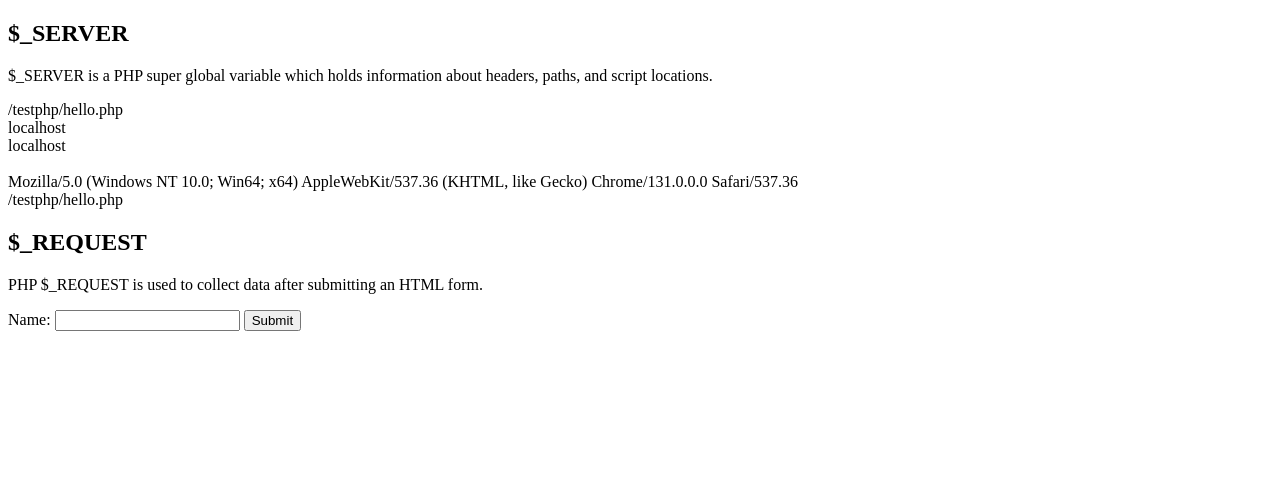
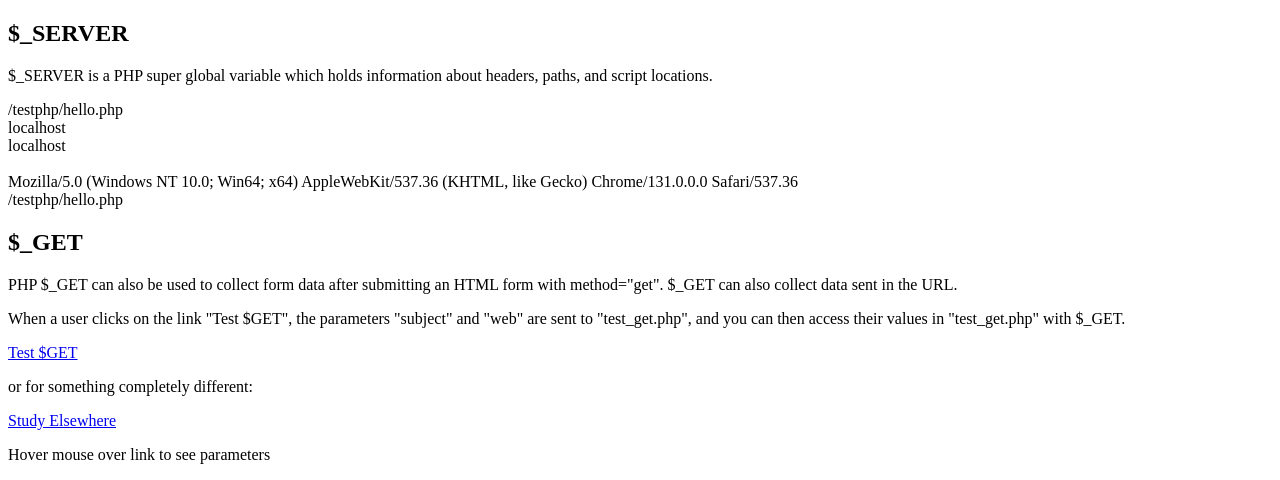
Before and after one commit to dmgleichman/webdoug, a PHP site: page /testphp/hello.php in a window 1280 px wide. Shown: the part 1574-2054 px from the top of the page. Before the commit the page ends 1905 px from the top, so only its background shows below. Run offline with PHP 8.4, Linux system fonts and the light colour scheme; data that the repository does not hold is empty.

Commit message:
PHP Request Post Get

```diff
--- a/testphp/hello.php
+++ b/testphp/hello.php
@@ -162,27 +162,20 @@
 	echo $_SERVER['SCRIPT_NAME'];
 	?>
 
+	<h2>$_GET</h2>
+	<p>PHP $_GET can also be used to collect form data after submitting an HTML form with method="get".
+		$_GET can also collect data sent in the URL.
+	</p>
 
-	<h2>$_REQUEST</h2>
-	<p>PHP $_REQUEST is used to collect data after submitting an HTML form.</p>
-	<form method="post" action="<?php echo $_SERVER['PHP_SELF'];?>">
-	  Name: <input type="text" name="fname">
-	  <input type="submit">
-	</form>
+	<p>When a user clicks on the link "Test $GET", the parameters "subject" and "web" are sent to "test_get.php",
+		and you can then access their values in "test_get.php" with $_GET.
+	</p>
+	<a href="test_get.php?subject=PHP&web=W3schools.com">Test $GET</a>
 
-	<?php
-	if ($_SERVER["REQUEST_METHOD"] == "POST") {
-		// collect value of input field
-		$name = htmlspecialchars($_REQUEST['fname']);
-		if (empty($name)) {
-			echo "Name is empty";
-		} else {
-			echo $name;
-		}
-	}
-?>
+	<p>or for something completely different:</p>
+	<a href="test_get.php?subject=Electrical Engineering&web=University of California, Los Angeles">Study Elsewhere</a>
 
-
+	<p>Hover mouse over link to see parameters</p>
 
 
  </body>
--- a/testphp/index.html
+++ b/testphp/index.html
@@ -24,6 +24,9 @@
 
 	<p><a href="formtest.php">Form Test</a> </p>
 	<p><a href="hello.php">Hello World and others</a> </p>
+	<p><a href="using_request.php">Using REQUEST.php</a> </p>
+	<p><a href="using_post.php">Using POST.php</a> </p>
+
 
 </body>
 </html>
```
Also changed, not shown: testphp/test_get.php (added, +14 -0 lines), testphp/using_post.php (added, +30 -0 lines), testphp/using_request.php (added, +28 -0 lines).
